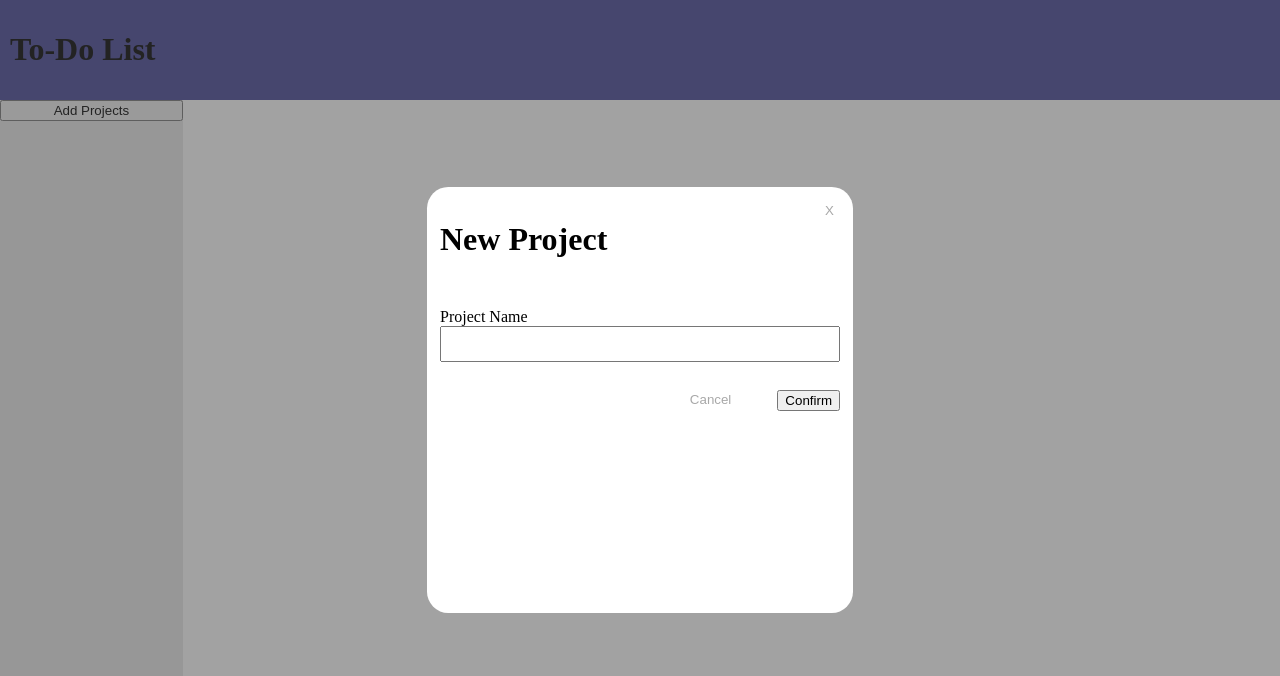
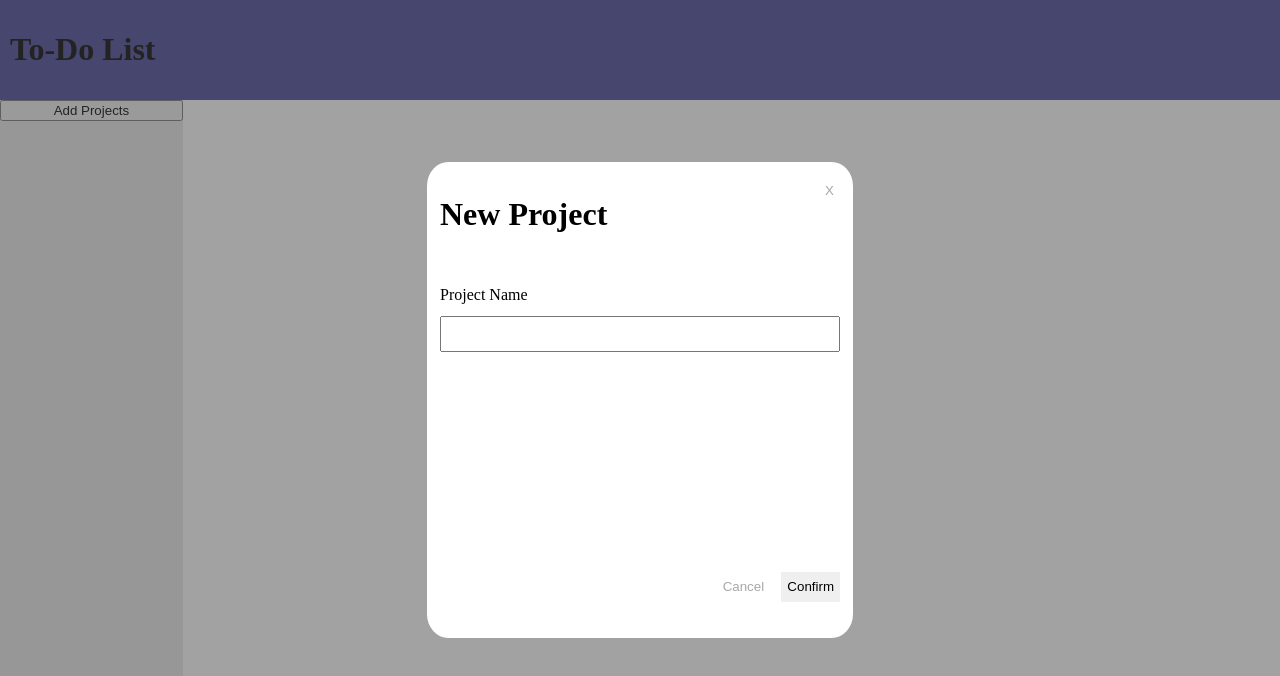
Before and after one commit to JianHua-Deng/To-do-List, a website built with webpack: page src/index.html in a window 1280 px wide. Built offline with nearby package versions, Linux system fonts and the light colour scheme.

Commit message:
added styling on the modal

```diff
--- a/src/index.html
+++ b/src/index.html
@@ -31,21 +31,24 @@
         </div>
 
         <div class="task form hidden">
+
                 <div class="task-form-title">
                     <h1>New Task</h1>
                     <button type="button" class="exit">X</button>
                 </div>
-            <div class="task input">
+            <div class="task-input-container">
+                <div class="task-input">
                     <label for="task">Task Name</label>
                     <input type="text" name="task" required>
                 </div>
-            <div class="task description">
+                <div class="task-description">
                     <label for="description">Description</label>
                     <input type="text" name="description" required>
                 </div>
-            <div class="task due">
+                <div class="task-due">
                     <label for="due-date">Due</label>
                     <input type="date" name="due-date">
+                </div>
             </div>
             <div class="btns">
                 <button type="button" class="cancel">Cancel</button>
--- a/src/styles/styles.css
+++ b/src/styles/styles.css
@@ -54,18 +54,23 @@ input{
     border-radius: 5%;
     background-color: white;
     width: 400px;
-    height: 400px;
+    height: 450px;
     padding: 1%;
     position: fixed;
-    display: flex;
-    flex-direction: column;
+    display: grid;
+    grid-template-rows: 1fr 3fr 1fr;
     gap: 7%;
 
 }
 
-.task, .input{
+.task-input, .task-description, .task-due, .input{
     display: flex;
     flex-direction: column;
+
+}
+
+.task-input-container{
+    grid-row: 2 / 3
 }
 
 .input{
@@ -76,20 +81,27 @@ input{
     display: flex;
     justify-content: flex-end;
     justify-self: flex-end;
+    align-items: center;
     gap: 10%
 }
 
 .project-form-title, .task-form-title{
+    grid-row: 1 / 2;
     display: flex;
     justify-content: space-between;
 }
 
 .cancel, .exit{
     background-color: transparent;
-    height: 20px;
+    height: 30px;
     border: transparent;
     color: rgb(168, 168, 168);
     justify-self: flex-end;
+}
+
+.confirm{
+    height: 30px;
+    border: transparent;
 }
 
 .cancel:hover, .exit:hover{
```
Lines whose indentation alone changed are shown as unchanged.
